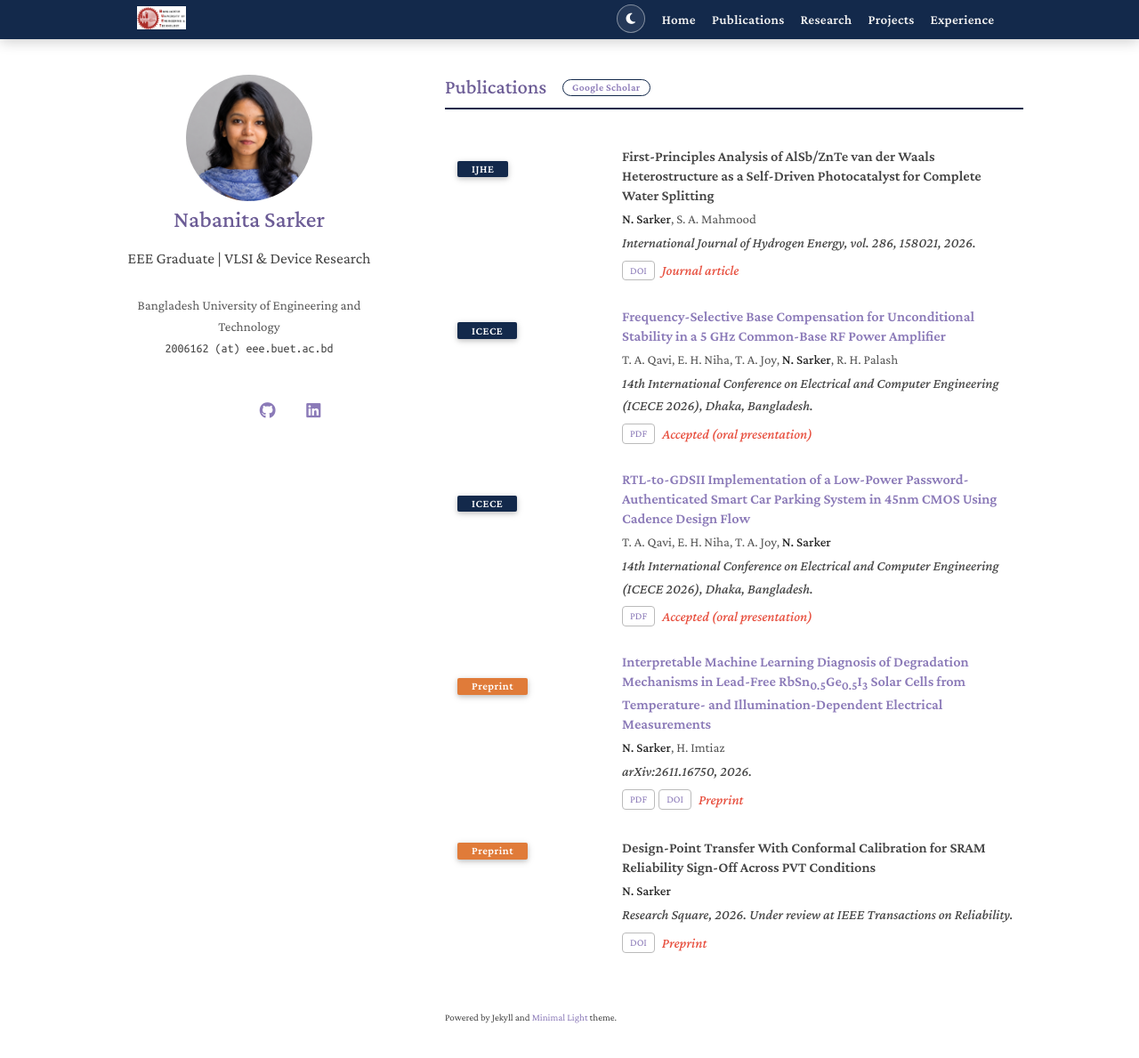
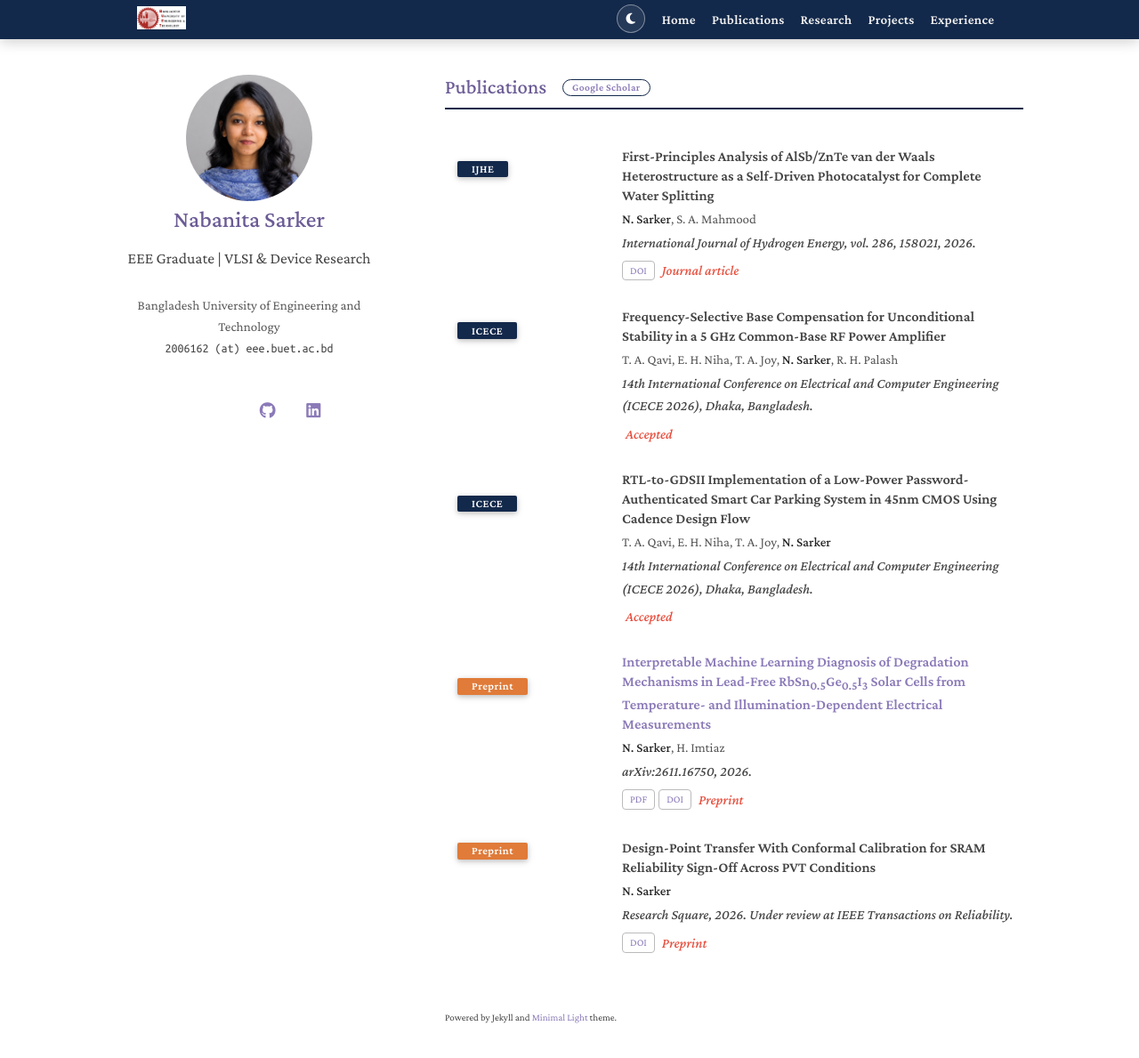
Before and after one commit to NabanitaSarker162/NabanitaSarker162.github.io, a Jekyll site: the page built from publications/index.md, in a window 1280 px wide and 1225 px high. Shown: the top 1189 px of the window at 89% size. Built offline with Jekyll 4.4.1, drawn with Linux system fonts in a browser that asks for light colours; a style sheet for code colours, icons or effects is not loaded.

Commit message:
Remove ICECE 2026 PDFs; list both papers as Accepted only
Co-Authored-By: Claude Opus 5.5 <noreply@anthropic.com>

```diff
--- a/_data/publications.yml
+++ b/_data/publications.yml
@@ -11,15 +11,13 @@ main:
     authors: T. A. Qavi, E. H. Niha, T. A. Joy, <strong>N. Sarker</strong>, R. H. Palash
     conference_short: ICECE
     conference: 14th International Conference on Electrical and Computer Engineering (ICECE 2026), Dhaka, Bangladesh.
-    pdf: /assets/files/ICECE2026_CB_RF_PA_stability.pdf
-    notes: Accepted (oral presentation)
+    notes: Accepted
 
   - title: "RTL-to-GDSII Implementation of a Low-Power Password-Authenticated Smart Car Parking System in 45nm CMOS Using Cadence Design Flow"
     authors: T. A. Qavi, E. H. Niha, T. A. Joy, <strong>N. Sarker</strong>
     conference_short: ICECE
     conference: 14th International Conference on Electrical and Computer Engineering (ICECE 2026), Dhaka, Bangladesh.
-    pdf: /assets/files/ICECE2026_smart_parking_RTL_GDSII.pdf
-    notes: Accepted (oral presentation)
+    notes: Accepted
 
   - title: "Interpretable Machine Learning Diagnosis of Degradation Mechanisms in Lead-Free RbSn<sub>0.5</sub>Ge<sub>0.5</sub>I<sub>3</sub> Solar Cells from Temperature- and Illumination-Dependent Electrical Measurements"
     authors: <strong>N. Sarker</strong>, H. Imtiaz
```
Also changed, not shown: 2 other files.
